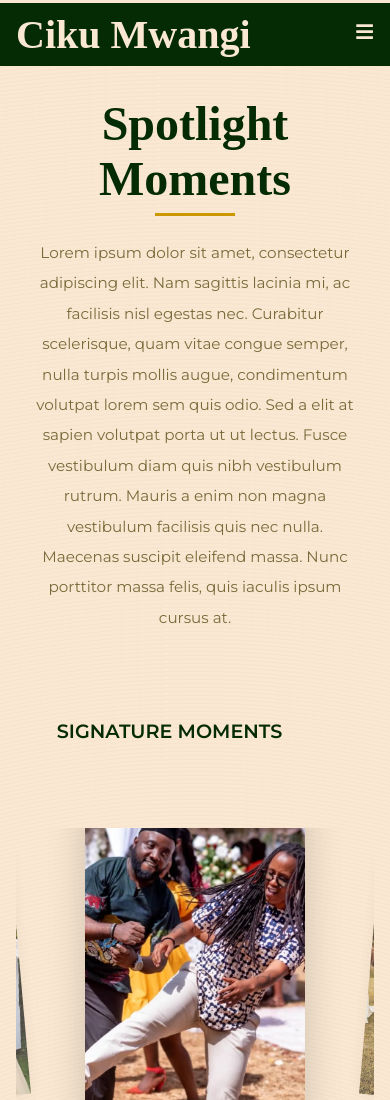
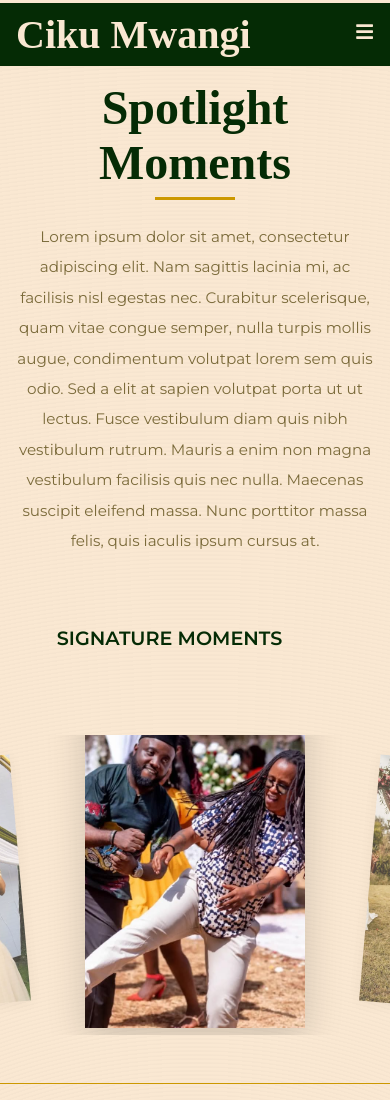
Before and after one commit to darlene9497/MC-Ciku-Shee, a React (Vite) app: page /portfolio in a window 390 px wide. Shown: the top 1100 px of the page. Built offline with nearby package versions, Linux system fonts and the light colour scheme; some icons are missing; a web font is replaced by a local one.

Commit message:
:lipstick: adjust padding and margin in Portfolio and PortfolioGrid styles for improved layout on mobile devices

```diff
--- a/src/components/features/portfolio-grid/PortfolioGrid.scss
+++ b/src/components/features/portfolio-grid/PortfolioGrid.scss
@@ -44,8 +44,9 @@
             }
         }
     }
+
     @media screen and (max-width: 768px) {
-        padding: 0;
+        padding: 0.5rem;
         margin: 0;
 
         .gallery-grid {
--- a/src/pages/Portfolio/Portfolio.scss
+++ b/src/pages/Portfolio/Portfolio.scss
@@ -84,24 +84,33 @@
             font-size: 2.5rem;
 
             &.left {
-                left: 0;
+                left: 10%;
             }
 
             &.right {
-                right: 0;
+                right: 10%;
+            }
+
+            @media screen and (max-width: 768px) {
+                &.left {
+                    left: 5%;
+                }
+                &.right {
+                    right: 5%;
+                }
             }
         }
     }
 
     @media screen and (max-width: 768px) {
-        padding: 1rem;
+        padding: 0;
 
         .portfolio-description {
             padding: 1rem;
         }
 
         .memorable-moments {
-            margin: 4rem 0;
+            margin: 3rem 0;
 
             .memorable-moments-images img:nth-child(3) {
                 width: 200px;
```
